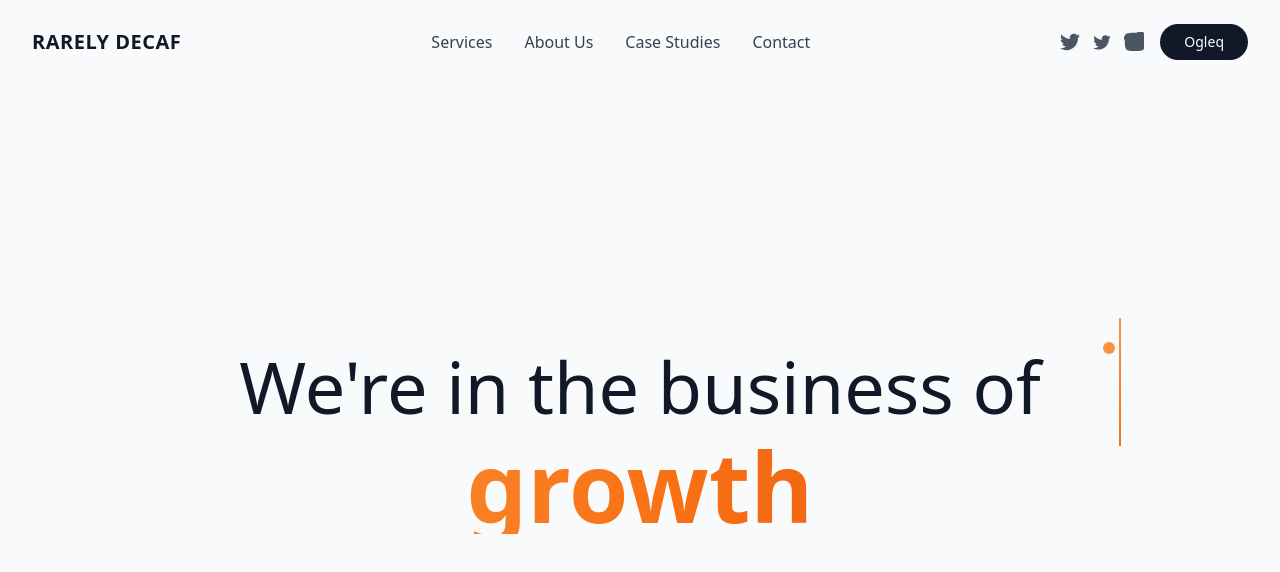
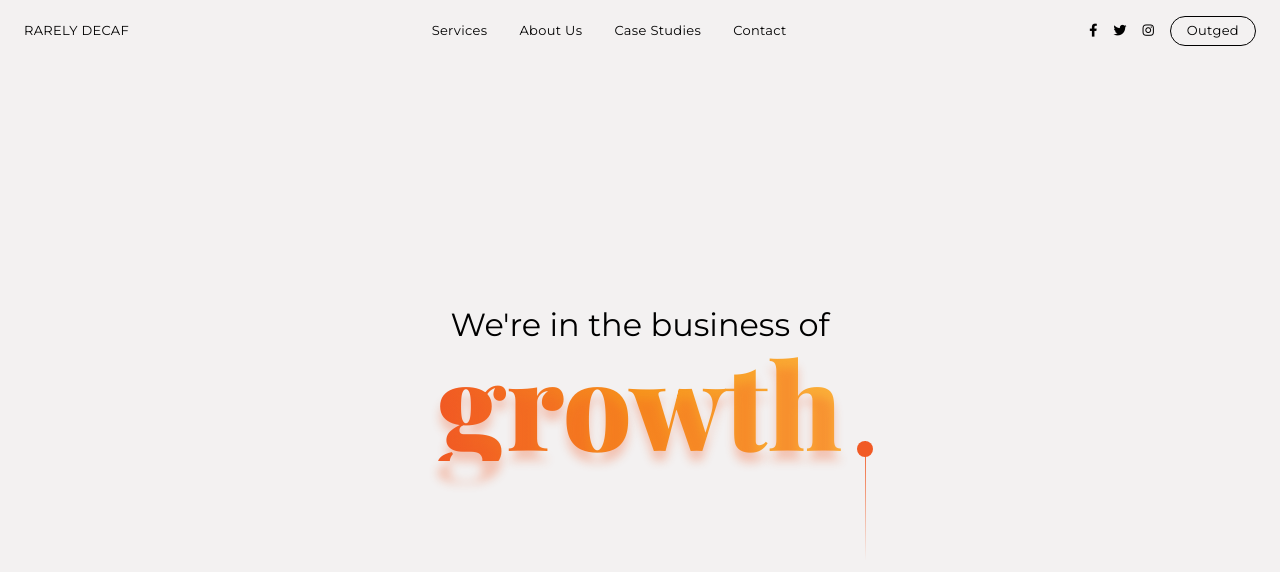
Before and after one commit to Prajwal-shindee/perfect-homepage-design, a React (Vite) app: page / in a window 1280 px wide. Shown: the top 572 px of the page. Built offline with nearby package versions, Linux system fonts and the light colour scheme.

Commit message:
Refactor: Implement homepage design
Implement the homepage design as specified in the prompt.

```diff
--- a/index.html
+++ b/index.html
@@ -4,9 +4,18 @@
   <head>
     <meta charset="UTF-8" />
     <meta name="viewport" content="width=device-width, initial-scale=1.0" />
-    <title>Rarely Decaf - Business Growth</title>
+    <title>Rarely Decaf</title>
     <meta name="description" content="We're in the business of growth" />
     <meta name="author" content="Rarely Decaf" />
+
+    <link
+      href="https://fonts.googleapis.com/css2?family=Montserrat:wght@400&family=Playfair+Display:ital,wght@0,900&display=swap"
+      rel="stylesheet"
+    />
+    <link
+      rel="stylesheet"
+      href="https://cdnjs.cloudflare.com/ajax/libs/font-awesome/5.15.3/css/all.min.css"
+    />
 
     <meta property="og:title" content="Rarely Decaf - Business Growth" />
     <meta property="og:description" content="We're in the business of growth" />
--- a/src/components/Header.tsx
+++ b/src/components/Header.tsx
@@ -3,56 +3,32 @@ import React from 'react';
 
 const Header = () => {
   return (
-    <header className="w-full px-8 py-6">
-      <div className="max-w-7xl mx-auto flex items-center justify-between">
-        {/* Logo */}
-        <div className="text-xl font-semibold text-gray-900 tracking-wide">
-          RARELY DECAF
-        </div>
+    <header className="flex items-center justify-between px-6 py-4 max-w-7xl mx-auto w-full">
+      <div className="text-[13px] font-normal tracking-wide text-black">RARELY DECAF</div>
 
-        {/* Navigation */}
-        <nav className="hidden md:flex items-center space-x-8">
-          <a href="#" className="text-gray-700 hover:text-gray-900 transition-colors duration-200">
-            Services
-          </a>
-          <a href="#" className="text-gray-700 hover:text-gray-900 transition-colors duration-200">
-            About Us
-          </a>
-          <a href="#" className="text-gray-700 hover:text-gray-900 transition-colors duration-200">
-            Case Studies
-          </a>
-          <a href="#" className="text-gray-700 hover:text-gray-900 transition-colors duration-200">
-            Contact
-          </a>
-        </nav>
+      <nav className="hidden md:flex space-x-8 text-[13px] font-normal tracking-wide text-black">
+        <a href="#" className="hover:underline">Services</a>
+        <a href="#" className="hover:underline">About Us</a>
+        <a href="#" className="hover:underline">Case Studies</a>
+        <a href="#" className="hover:underline">Contact</a>
+      </nav>
 
-        {/* Right side - Social icons and CTA */}
-        <div className="flex items-center space-x-4">
-          {/* Social Icons */}
-          <div className="hidden md:flex items-center space-x-3">
-            <a href="#" className="text-gray-600 hover:text-gray-900 transition-colors duration-200">
-              <svg className="w-5 h-5" fill="currentColor" viewBox="0 0 24 24">
-                <path d="M24 4.557c-.883.392-1.832.656-2.828.775 1.017-.609 1.798-1.574 2.165-2.724-.951.564-2.005.974-3.127 1.195-.897-.957-2.178-1.555-3.594-1.555-3.179 0-5.515 2.966-4.797 6.045-4.091-.205-7.719-2.165-10.148-5.144-1.29 2.213-.669 5.108 1.523 6.574-.806-.026-1.566-.247-2.229-.616-.054 2.281 1.581 4.415 3.949 4.89-.693.188-1.452.232-2.224.084.626 1.956 2.444 3.379 4.6 3.419-2.07 1.623-4.678 2.348-7.29 2.04 2.179 1.397 4.768 2.212 7.548 2.212 9.142 0 14.307-7.721 13.995-14.646.962-.695 1.797-1.562 2.457-2.549z"/>
-              </svg>
-            </a>
-            <a href="#" className="text-gray-600 hover:text-gray-900 transition-colors duration-200">
-              <svg className="w-5 h-5" fill="currentColor" viewBox="0 0 24 24">
-                <path d="M22.46 6c-.77.35-1.6.58-2.46.69.88-.53 1.56-1.37 1.88-2.38-.83.5-1.75.85-2.72 1.05C18.37 4.5 17.26 4 16 4c-2.35 0-4.27 1.92-4.27 4.29 0 .34.04.67.11.98C8.28 9.09 5.11 7.38 3 4.79c-.37.63-.58 1.37-.58 2.15 0 1.49.75 2.81 1.91 3.56-.71 0-1.37-.2-1.95-.5v.03c0 2.08 1.48 3.82 3.44 4.21a4.22 4.22 0 0 1-1.93.07 4.28 4.28 0 0 0 4 2.98 8.521 8.521 0 0 1-5.33 1.84c-.34 0-.68-.02-1.02-.06C3.44 20.29 5.7 21 8.12 21 16 21 20.33 14.46 20.33 8.79c0-.19 0-.37-.01-.56.84-.6 1.56-1.36 2.14-2.23z"/>
-              </svg>
-            </a>
-            <a href="#" className="text-gray-600 hover:text-gray-900 transition-colors duration-200">
-              <svg className="w-5 h-5" fill="currentColor" viewBox="0 0 24 24">
-                <circle cx="12" cy="12" r="3"/>
-                <path d="M12 1c-3.3 0-3.7 0-5 .1-1.3.1-2.2.2-3 .5-.8.3-1.5.7-2.2 1.4-.7.7-1.1 1.4-1.4 2.2-.3.8-.4 1.7-.5 3C1 9.3 1 9.7 1 12s0 2.7.1 3.7c.1 1.3.2 2.2.5 3 .3.8.7 1.5 1.4 2.2.7.7 1.4 1.1 2.2 1.4.8.3 1.7.4 3 .5 1.3.1 1.7.1 5 .1s3.7 0 5-.1c1.3-.1 2.2-.2 3-.5.8-.3 1.5-.7 2.2-1.4.7-.7 1.1-1.4 1.4-2.2.3-.8.4-1.7.5-3 .1-1.3.1-1.7.1-5s0-3.7-.1-5c-.1-1.3-.2-2.2-.5-3-.3-.8-.7-1.5-1.4-2.2-.7-.7-1.4-1.1-2.2-1.4-.8-.3-1.7-.4-3-.5C15.7 1 15.3 1 12 1zm0 5.8c-3.4 0-6.2 2.8-6.2 6.2s2.8 6.2 6.2 6.2 6.2-2.8 6.2-6.2-2.8-6.2-6.2-6.2zm0 10.2c-2.2 0-4-1.8-4-4s1.8-4 4-4 4 1.8 4 4-1.8 4-4 4zm6.4-11.8c-.8 0-1.4.6-1.4 1.4s.6 1.4 1.4 1.4 1.4-.6 1.4-1.4-.6-1.4-1.4-1.4z"/>
-              </svg>
-            </a>
-          </div>
-
-          {/* CTA Button */}
-          <button className="bg-gray-900 text-white px-6 py-2 rounded-full hover:bg-gray-800 transition-colors duration-200 text-sm font-medium">
-            Ogleq
-          </button>
-        </div>
+      <div className="flex items-center space-x-4 text-black text-[13px]">
+        <a href="#" aria-label="Facebook" className="hover:text-gray-600">
+          <i className="fab fa-facebook-f"></i>
+        </a>
+        <a href="#" aria-label="Twitter" className="hover:text-gray-600">
+          <i className="fab fa-twitter"></i>
+        </a>
+        <a href="#" aria-label="Instagram" className="hover:text-gray-600">
+          <i className="fab fa-instagram"></i>
+        </a>
+        <button
+          className="text-[13px] font-normal tracking-wide rounded-full border border-black px-4 py-1 hover:bg-black hover:text-white transition"
+          aria-label="Outged"
+        >
+          Outged
+        </button>
       </div>
     </header>
   );
--- a/src/components/HeroSection.tsx
+++ b/src/components/HeroSection.tsx
@@ -3,23 +3,23 @@ import React from 'react';
 
 const HeroSection = () => {
   return (
-    <section className="flex-1 flex items-center justify-center relative px-8">
-      <div className="max-w-4xl mx-auto text-center relative">
-        {/* Decorative line */}
-        <div className="absolute top-0 right-0 h-32 w-0.5 bg-gradient-to-b from-orange-400 to-orange-500 transform translate-x-20 -translate-y-8"></div>
-        <div className="absolute top-0 right-0 w-3 h-3 bg-orange-400 rounded-full transform translate-x-[74px] -translate-y-2"></div>
-
-        {/* Main heading */}
-        <div className="space-y-4">
-          <h1 className="text-5xl md:text-7xl font-light text-gray-900 leading-tight">
-            We're in the business of
-          </h1>
-          <h2 className="text-6xl md:text-8xl font-bold bg-gradient-to-r from-orange-400 via-orange-500 to-orange-600 bg-clip-text text-transparent leading-tight">
-            growth
-          </h2>
-        </div>
+    <main className="flex-grow flex flex-col items-center justify-center px-6 text-center max-w-7xl mx-auto">
+      <p className="text-[28px] font-normal mb-[-0.5rem] max-w-[400px] md:max-w-none md:text-[32px] text-black">
+        We're in the business of
+      </p>
+      <h1
+        className="font-playfair font-extrabold text-[120px] leading-[1] bg-gradient-to-r from-[#f15a24] via-[#f7941d] to-[#fbb03b] bg-clip-text text-transparent select-none"
+        style={{ textShadow: '0 10px 10px rgba(241, 90, 36, 0.3)' }}
+      >
+        growth
+      </h1>
+      <div className="w-[1px] h-[120px] mt-[-20px] ml-[350px] md:ml-[450px] bg-gradient-to-b from-[#f15a24] to-transparent relative">
+        <div
+          className="w-4 h-4 rounded-full bg-[#f15a24] absolute top-0 left-1/2 -translate-x-1/2"
+          aria-hidden="true"
+        ></div>
       </div>
-    </section>
+    </main>
   );
 };
 
--- a/src/index.css
+++ b/src/index.css
@@ -1,3 +1,5 @@
+
+@import url('https://fonts.googleapis.com/css2?family=Montserrat:wght@400&family=Playfair+Display:ital,wght@0,900&display=swap');
 @tailwind base;
 @tailwind components;
 @tailwind utilities;
@@ -101,5 +103,6 @@ All colors MUST be HSL.
 
   body {
     @apply bg-background text-foreground;
+    font-family: "Montserrat", sans-serif;
   }
 }
--- a/src/pages/Index.tsx
+++ b/src/pages/Index.tsx
@@ -4,7 +4,7 @@ import HeroSection from "@/components/HeroSection";
 
 const Index = () => {
   return (
-    <div className="min-h-screen bg-gray-50 flex flex-col">
+    <div className="bg-[#f3f1f1] min-h-screen flex flex-col font-montserrat">
       <Header />
       <HeroSection />
     </div>
--- a/tailwind.config.ts
+++ b/tailwind.config.ts
@@ -1,3 +1,4 @@
+
 import type { Config } from "tailwindcss";
 
 export default {
@@ -18,6 +19,10 @@ export default {
 			}
 		},
 		extend: {
+			fontFamily: {
+				'montserrat': ['Montserrat', 'sans-serif'],
+				'playfair': ['Playfair Display', 'serif'],
+			},
 			colors: {
 				border: 'hsl(var(--border))',
 				input: 'hsl(var(--input))',
```
